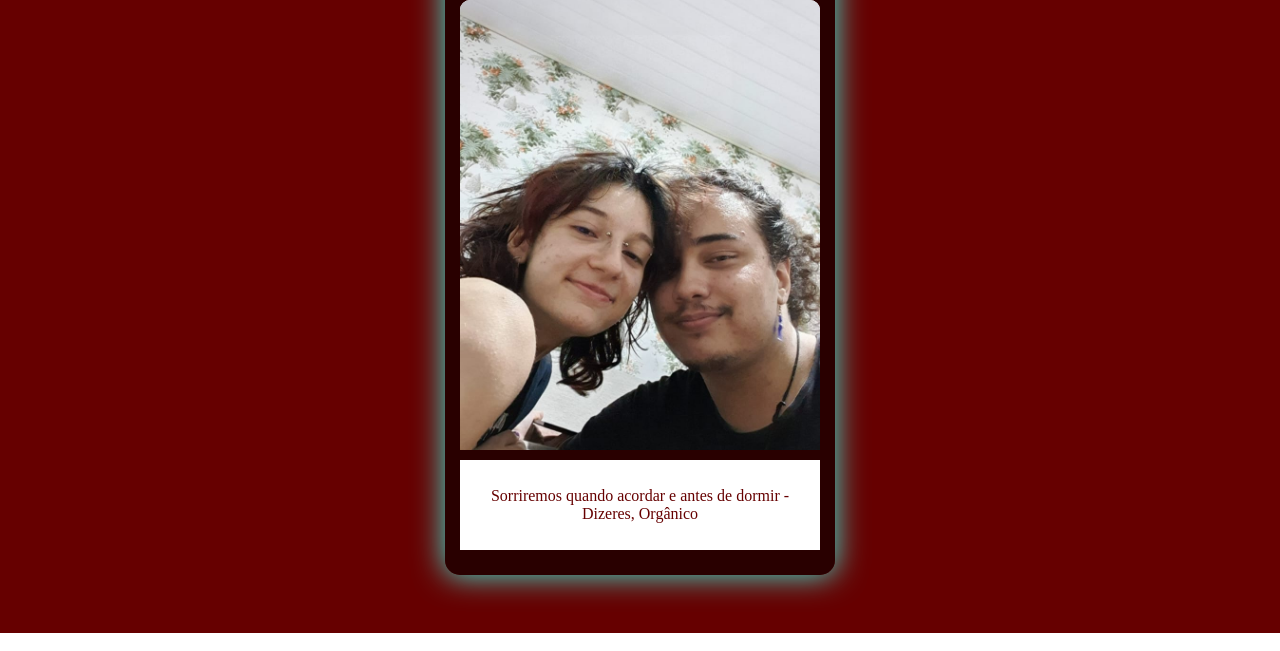
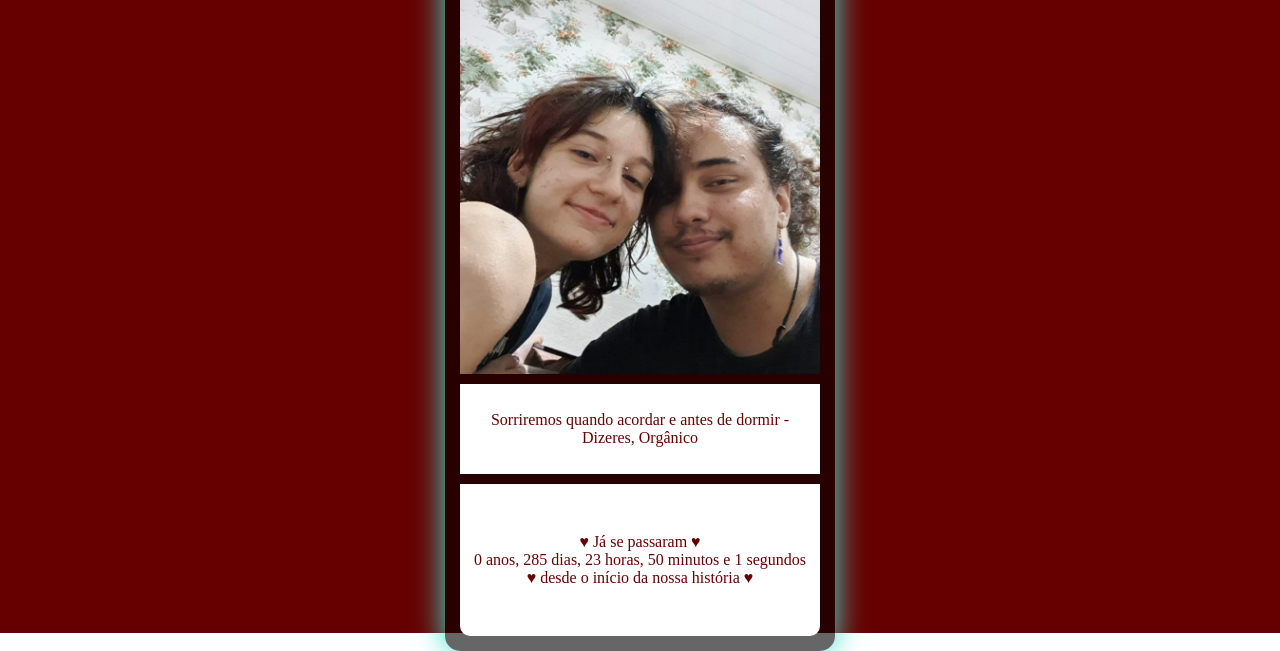
Before and after one commit to renancassi/preciso-dizer-que-te-amo, a plain HTML site: page index.html in a window 1280 px wide. Shown: the part 247-898 px from the top of the page. Drawn offline with Linux system fonts and the light colour scheme; a web font is replaced by a local one.

Commit message:
Uncomment timer container in index.html
Uncomment the timer container div in the HTML.

```diff
--- a/index.html
+++ b/index.html
@@ -25,13 +25,13 @@
                     <span id="frase">Amo você.</span>
                 </div>
             </div>
-<!--             <div class="timerContainer">
+            <div class="timerContainer">
                 <div class="text">
                     <span>♥ Já se passaram ♥</span>
                     <span id="timer"></span>
                     <span>♥ desde o início da nossa história ♥</span>
                 </div>
-            </div> -->
+            </div>
         </div>
     </section>
 
```
